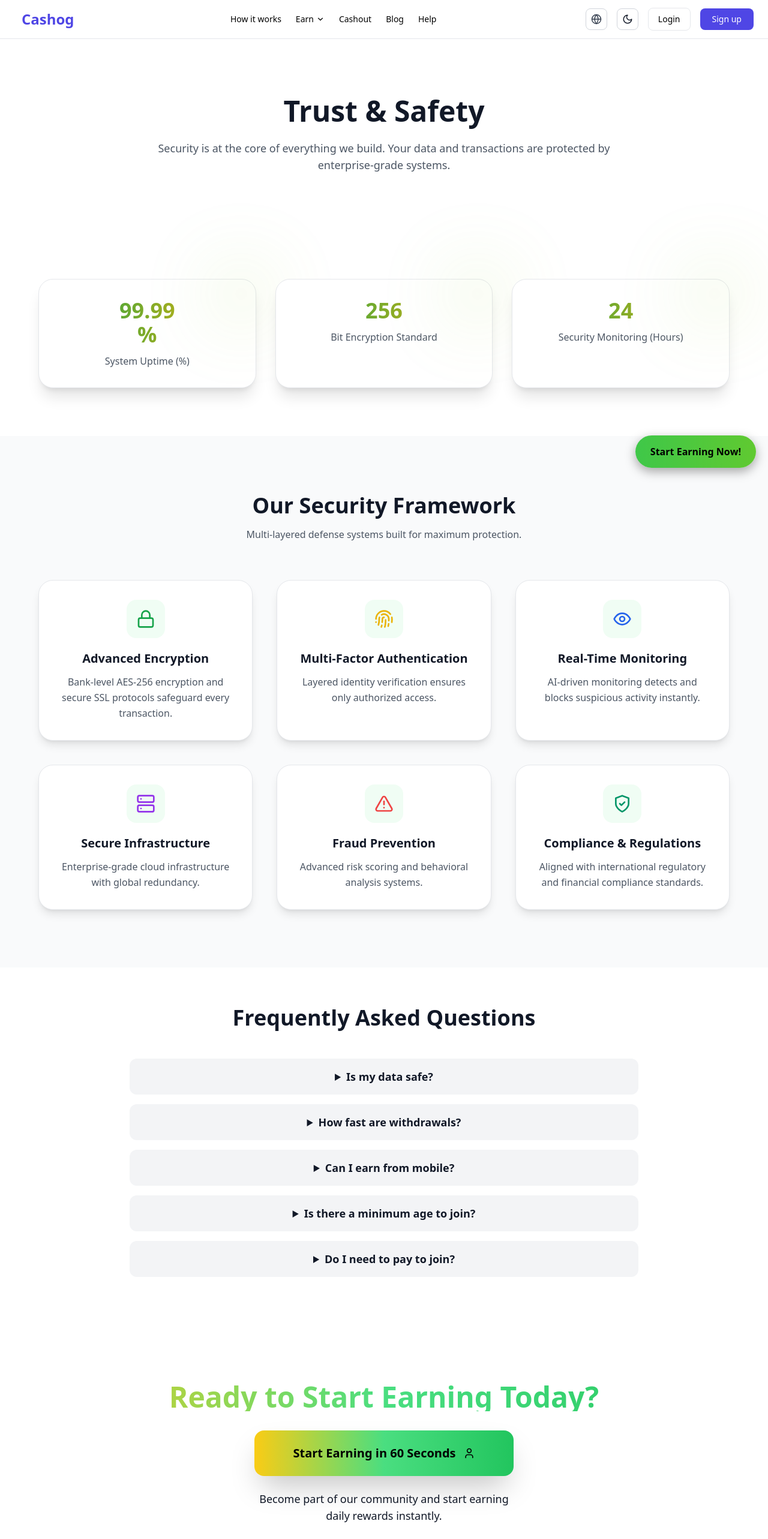
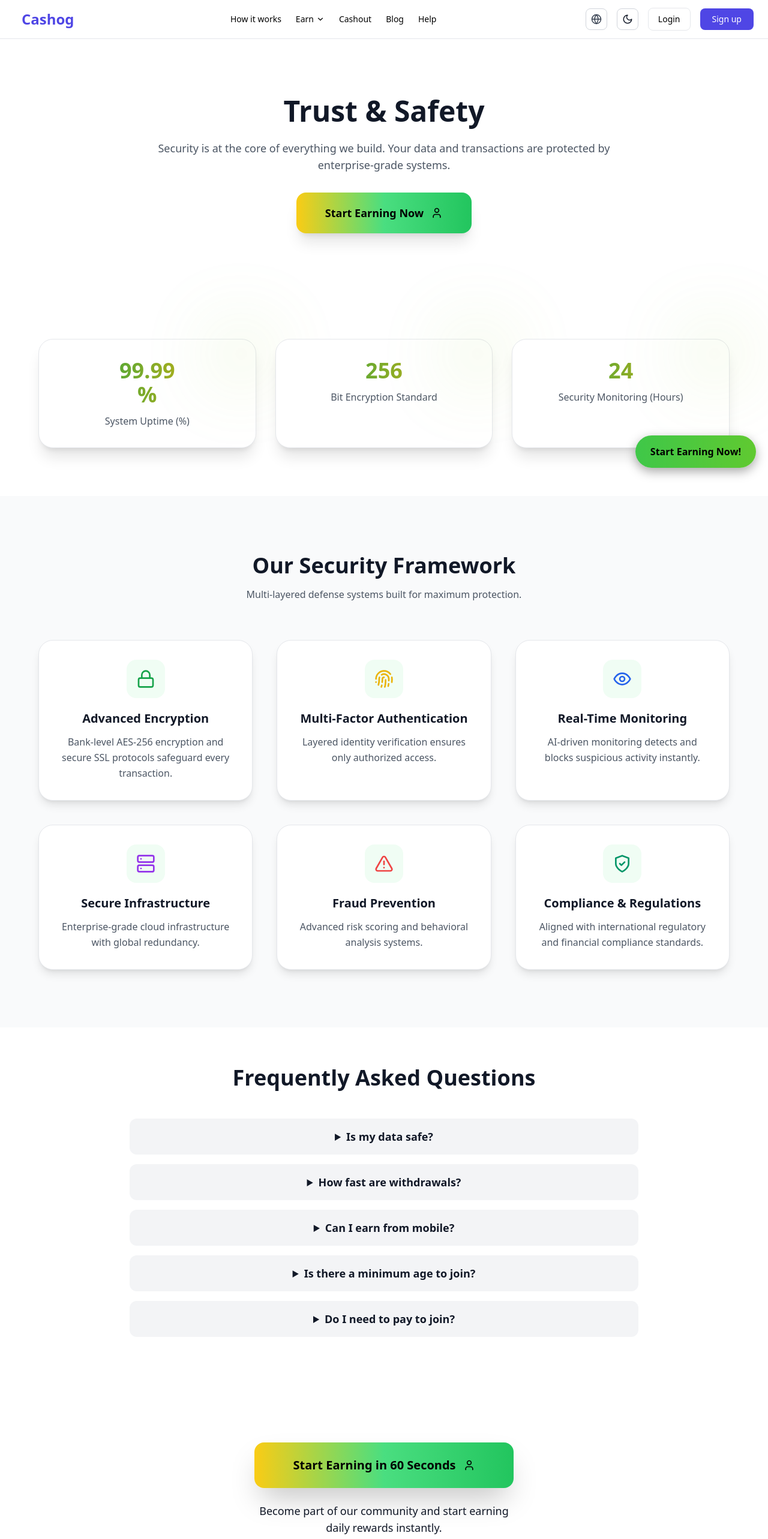
Before and after one commit to tool63/cashin, a Next.js app: page /trust-safety in a window 1280 px wide. Shown: the top 2566 px of the page at 60% size. Built offline with nearby package versions, Linux system fonts and the light colour scheme.

Commit message:
Update page.tsx

```diff
--- a/app/(site)/trust-safety/page.tsx
+++ b/app/(site)/trust-safety/page.tsx
@@ -8,10 +8,9 @@ import {
   AlertTriangle,
   Fingerprint,
   Server,
-  CheckCircle,
   User,
-  Gift,
 } from "lucide-react";
+import { motion } from "framer-motion";
 import SeoEngine from "@/components/seo/SeoEngine";
 
 /* ================= COUNT UP COMPONENT ================= */
@@ -54,36 +53,12 @@ function CountUp({ end }: { end: number }) {
 /* ================= PAGE COMPONENT ================= */
 export default function TrustSafetyPage() {
   const securityFeatures = [
-    {
-      icon: <Lock className="h-8 w-8 text-green-600" />,
-      title: "Advanced Encryption",
-      desc: "Bank-level AES-256 encryption and secure SSL protocols safeguard every transaction.",
-    },
-    {
-      icon: <Fingerprint className="h-8 w-8 text-yellow-500" />,
-      title: "Multi-Factor Authentication",
-      desc: "Layered identity verification ensures only authorized access.",
-    },
-    {
-      icon: <Eye className="h-8 w-8 text-blue-600" />,
-      title: "Real-Time Monitoring",
-      desc: "AI-driven monitoring detects and blocks suspicious activity instantly.",
-    },
-    {
-      icon: <Server className="h-8 w-8 text-purple-600" />,
-      title: "Secure Infrastructure",
-      desc: "Enterprise-grade cloud infrastructure with global redundancy.",
-    },
-    {
-      icon: <AlertTriangle className="h-8 w-8 text-red-500" />,
-      title: "Fraud Prevention",
-      desc: "Advanced risk scoring and behavioral analysis systems.",
-    },
-    {
-      icon: <ShieldCheck className="h-8 w-8 text-emerald-600" />,
-      title: "Compliance & Regulations",
-      desc: "Aligned with international regulatory and financial compliance standards.",
-    },
+    { icon: <Lock className="h-8 w-8 text-green-600" />, title: "Advanced Encryption", desc: "Bank-level AES-256 encryption and secure SSL protocols safeguard every transaction." },
+    { icon: <Fingerprint className="h-8 w-8 text-yellow-500" />, title: "Multi-Factor Authentication", desc: "Layered identity verification ensures only authorized access." },
+    { icon: <Eye className="h-8 w-8 text-blue-600" />, title: "Real-Time Monitoring", desc: "AI-driven monitoring detects and blocks suspicious activity instantly." },
+    { icon: <Server className="h-8 w-8 text-purple-600" />, title: "Secure Infrastructure", desc: "Enterprise-grade cloud infrastructure with global redundancy." },
+    { icon: <AlertTriangle className="h-8 w-8 text-red-500" />, title: "Fraud Prevention", desc: "Advanced risk scoring and behavioral analysis systems." },
+    { icon: <ShieldCheck className="h-8 w-8 text-emerald-600" />, title: "Compliance & Regulations", desc: "Aligned with international regulatory and financial compliance standards." },
   ];
 
   const stats = [
@@ -100,31 +75,62 @@ export default function TrustSafetyPage() {
     { q: "Do I need to pay to join?", a: "No, signing up is completely free." },
   ];
 
+  // Animate all CTA buttons on page load
+  const [animateCTA, setAnimateCTA] = useState(false);
+  useEffect(() => {
+    const timeout = setTimeout(() => setAnimateCTA(true), 100);
+    return () => clearTimeout(timeout);
+  }, []);
+
   return (
     <>
-      {/* ================= META ================= */}
       <SeoEngine
         title="Trust & Safety | Cashog"
         description="Cashog ensures enterprise-grade security with encryption, fraud detection, and compliance systems to protect every transaction."
       />
 
-      <div className="bg-white dark:bg-black text-gray-900 dark:text-white">
+      <div className="bg-white dark:bg-black text-gray-900 dark:text-white relative">
+
         {/* ================= HERO ================= */}
-        <section className="py-24 px-6 text-center">
+        <motion.section
+          className="py-24 px-6 text-center"
+          initial={{ opacity: 0, y: 30 }}
+          animate={{ opacity: 1, y: 0 }}
+          transition={{ duration: 0.6 }}
+        >
           <div className="max-w-3xl mx-auto">
             <h1 className="text-4xl md:text-5xl font-bold mb-6">Trust & Safety</h1>
-            <p className="text-lg text-gray-600 dark:text-gray-400 max-w-3xl mx-auto">
+            <p className="text-lg text-gray-600 dark:text-gray-400 max-w-3xl mx-auto mb-8">
               Security is at the core of everything we build. Your data and transactions are protected by enterprise-grade systems.
             </p>
+            <motion.a
+              href="/signup"
+              initial={{ opacity: 0, y: 20 }}
+              animate={animateCTA ? { opacity: 1, y: 0 } : {}}
+              transition={{ duration: 0.6 }}
+              className="inline-flex items-center gap-3 bg-gradient-to-r from-yellow-400 via-green-400 to-green-500 text-black px-12 py-5 rounded-2xl font-bold shadow-xl text-lg hover:scale-105 transition-transform duration-300"
+            >
+              Start Earning Now <User size={20} />
+            </motion.a>
           </div>
-        </section>
+        </motion.section>
 
         {/* ================= STATS ================= */}
-        <section className="py-20 px-6">
+        <motion.section
+          className="py-20 px-6"
+          initial={{ opacity: 0, y: 30 }}
+          whileInView={{ opacity: 1, y: 0 }}
+          viewport={{ once: true }}
+          transition={{ duration: 0.6 }}
+        >
           <div className="max-w-6xl mx-auto grid md:grid-cols-3 gap-8">
             {stats.map((stat, index) => (
-              <div
+              <motion.div
                 key={index}
+                initial={{ opacity: 0, y: 20 }}
+                whileInView={{ opacity: 1, y: 0 }}
+                viewport={{ once: true }}
+                transition={{ duration: 0.5, delay: index * 0.2 }}
                 className="relative p-8 rounded-3xl bg-white dark:bg-zinc-800 border border-gray-200 dark:border-zinc-700 shadow-xl text-center hover:scale-105 transition-transform duration-300"
               >
                 <div className="absolute -top-6 -right-6 w-24 h-24 bg-gradient-to-br from-green-400 to-yellow-400 rounded-full blur-3xl opacity-20" />
@@ -133,22 +139,31 @@ export default function TrustSafetyPage() {
                   {stat.label.includes("%") && "%"}
                 </h2>
                 <p className="mt-3 text-gray-600 dark:text-gray-400">{stat.label}</p>
-              </div>
+              </motion.div>
             ))}
           </div>
-        </section>
+        </motion.section>
 
         {/* ================= SECURITY FEATURES ================= */}
-        <section className="py-24 px-6 bg-gray-50 dark:bg-zinc-900">
+        <motion.section
+          className="py-24 px-6 bg-gray-50 dark:bg-zinc-900"
+          initial={{ opacity: 0, y: 30 }}
+          whileInView={{ opacity: 1, y: 0 }}
+          viewport={{ once: true }}
+          transition={{ duration: 0.6 }}
+        >
           <div className="max-w-6xl mx-auto text-center mb-16">
             <h2 className="text-3xl md:text-4xl font-bold mb-4">Our Security Framework</h2>
             <p className="text-gray-600 dark:text-gray-400">Multi-layered defense systems built for maximum protection.</p>
           </div>
-
           <div className="max-w-6xl mx-auto grid md:grid-cols-3 gap-10">
             {securityFeatures.map((feature, index) => (
-              <div
+              <motion.div
                 key={index}
+                initial={{ opacity: 0, y: 30 }}
+                whileInView={{ opacity: 1, y: 0 }}
+                viewport={{ once: true }}
+                transition={{ duration: 0.5, delay: index * 0.2 }}
                 className="p-8 rounded-3xl bg-white dark:bg-zinc-800 border border-gray-200 dark:border-zinc-700 shadow-lg hover:shadow-2xl transition duration-300"
               >
                 <div className="flex flex-col items-center text-center">
@@ -158,39 +173,58 @@ export default function TrustSafetyPage() {
                   <h3 className="text-xl font-semibold mb-3">{feature.title}</h3>
                   <p className="text-gray-600 dark:text-gray-400 leading-relaxed">{feature.desc}</p>
                 </div>
-              </div>
+              </motion.div>
             ))}
           </div>
-        </section>
+        </motion.section>
 
         {/* ================= FAQ ================= */}
-        <section className="max-w-4xl mx-auto px-6 py-16 text-center">
+        <motion.section
+          className="max-w-4xl mx-auto px-6 py-16 text-center"
+          initial={{ opacity: 0, y: 30 }}
+          whileInView={{ opacity: 1, y: 0 }}
+          viewport={{ once: true }}
+          transition={{ duration: 0.6 }}
+        >
           <h2 className="text-3xl md:text-4xl font-bold mb-12">Frequently Asked Questions</h2>
           <div className="space-y-4">
             {faqs.map((faq, index) => (
-              <details key={index} className="bg-gray-100 dark:bg-zinc-800 rounded-xl p-4 cursor-pointer group">
+              <motion.details
+                key={index}
+                initial={{ opacity: 0, y: 20 }}
+                whileInView={{ opacity: 1, y: 0 }}
+                viewport={{ once: true }}
+                transition={{ duration: 0.5, delay: index * 0.1 }}
+                className="bg-gray-100 dark:bg-zinc-800 rounded-xl p-4 cursor-pointer group"
+              >
                 <summary className="font-semibold text-lg">{faq.q}</summary>
                 <p className="mt-2 text-gray-600 dark:text-gray-400">{faq.a}</p>
-              </details>
+              </motion.details>
             ))}
           </div>
-        </section>
+        </motion.section>
 
         {/* ================= FINAL CTA ================= */}
-        <section className="text-center py-28 bg-white dark:bg-black w-full transition-colors duration-300">
-          <h2 className="text-4xl sm:text-5xl font-extrabold mb-8 bg-clip-text text-transparent bg-gradient-to-r from-yellow-400 via-green-400 to-green-500">
-            Ready to Start Earning Today?
-          </h2>
-          <a
+        <motion.section
+          className="text-center py-28 bg-white dark:bg-black w-full transition-colors duration-300"
+          initial={{ opacity: 0, y: 30 }}
+          whileInView={{ opacity: 1, y: 0 }}
+          viewport={{ once: true }}
+          transition={{ duration: 0.6 }}
+        >
+          <motion.a
             href="/signup"
-            className="inline-flex items-center gap-3 bg-gradient-to-r from-yellow-400 via-green-400 to-green-500 text-black px-16 py-6 rounded-2xl font-bold shadow-2xl text-xl transition-transform duration-300 hover:scale-105"
+            initial={{ opacity: 0, y: 20 }}
+            animate={animateCTA ? { opacity: 1, y: 0 } : {}}
+            transition={{ duration: 0.6 }}
+            className="inline-flex items-center gap-3 bg-gradient-to-r from-yellow-400 via-green-400 to-green-500 text-black px-16 py-6 rounded-2xl font-bold shadow-2xl text-xl hover:scale-105 transition-transform duration-300"
           >
             Start Earning in 60 Seconds <User size={20} />
-          </a>
+          </motion.a>
           <p className="mt-6 text-gray-900 dark:text-gray-300 text-lg max-w-md mx-auto transition-colors duration-300">
             Become part of our community and start earning daily rewards instantly.
           </p>
-        </section>
+        </motion.section>
       </div>
     </>
   );
```
